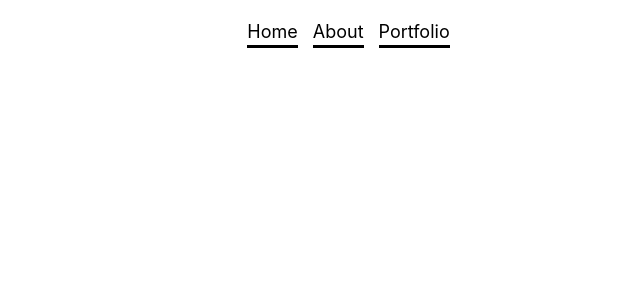
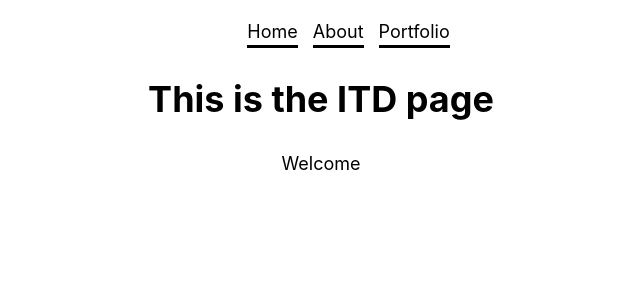
Before and after one commit to eediallo/eediallo.github.io, a React (Create React App) app in the folder my-portfolio/: page /intro-to-digital in a window 1280 px wide. Before the commit this address had no page. Shown: the top 300 px of the page, without its empty margins (319-959 px from the left). Built offline with nearby package versions, Linux system fonts and the light colour scheme.

Commit message:
adds to route to itd

```diff
--- a/my-portfolio/src/App.js
+++ b/my-portfolio/src/App.js
@@ -4,6 +4,7 @@ import HomePage from "./pages/Home";
 import PortfolioPage from "./pages/Portfolio";
 import { BrowserRouter, Routes, Route } from "react-router-dom";
 import NavBar from "./components/NavBar";
+import IntroToDigital from "./pages/IntroToDigital";
 
 function App() {
   return (
@@ -14,6 +15,7 @@ function App() {
           <Route path="/" element={<HomePage />} />
           <Route path="/about" element={<AboutPage />} />
           <Route path="/portfolio" element={<PortfolioPage />} />
+          <Route path="/intro-to-digital" element={<IntroToDigital />} />
         </Routes>
       </BrowserRouter>
     </div>
```
